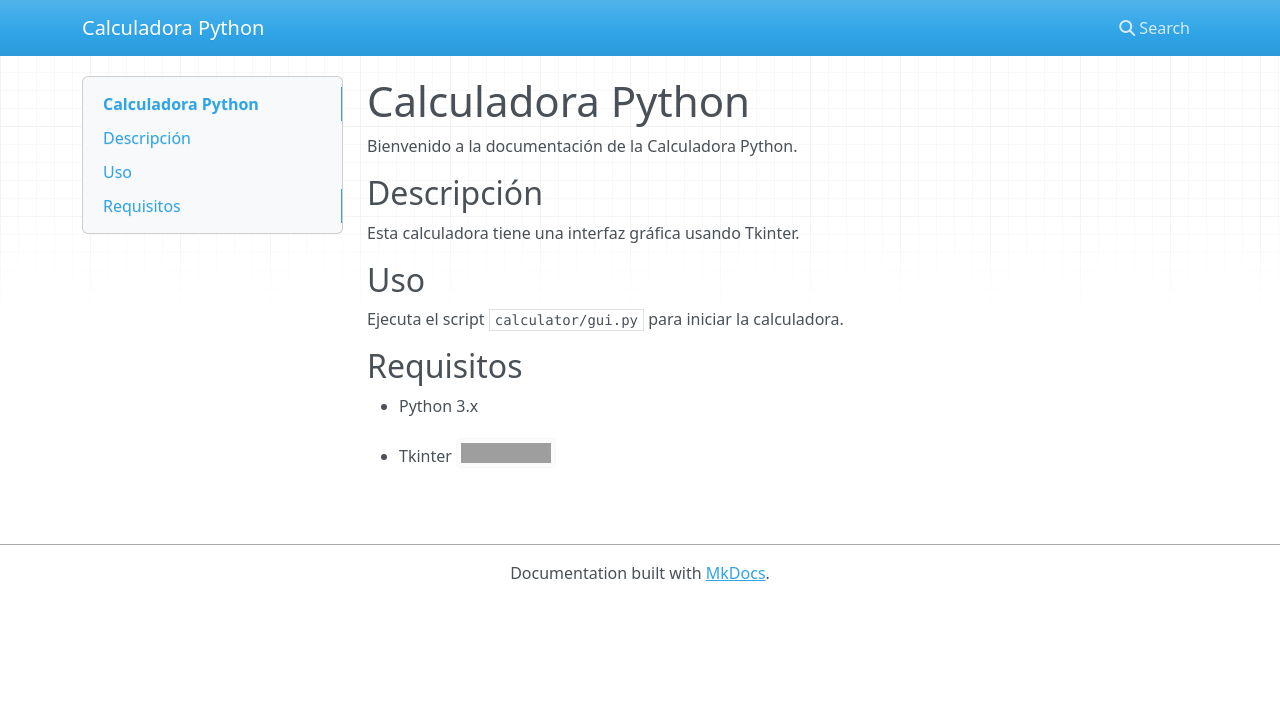
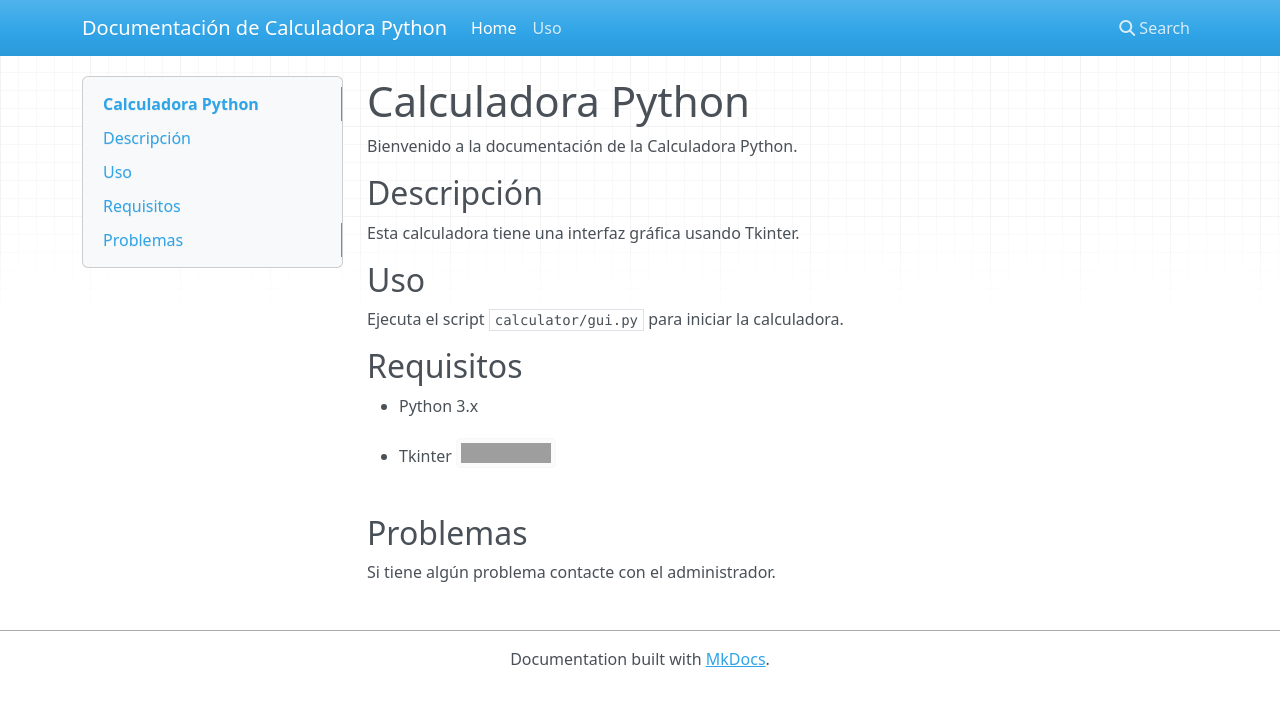
Before and after one commit to vjp-antonioPD/PPS-Unidad0ActividadGit-Antonio, an MkDocs documentation site: the page built from docs/index.md, in a window 1280 px wide. Shown: the top 706 px of the page. Built offline with MkDocs 1.6.1, drawn with Linux system fonts in a browser that asks for light colours; nearby versions of some CDN libraries; some of the changed lines change nothing that is shown; grey boxes are pictures that could not be loaded.

Commit message:
modificacion index.md

```diff
--- a/docs/index.md
+++ b/docs/index.md
@@ -15,3 +15,7 @@
 - Python 3.x
 - Tkinter
 [![Licencia: CC BY-NC-SA 4.0](https://licensebuttons.net/l/by-nc-sa/4.0/88x31.png)](https://creativecommons.org/licenses/by-nc-sa/4.0/)
+
+## Problemas
+
+Si tiene algún problema contacte con el administrador.
--- a/mkdocs.yml
+++ b/mkdocs.yml
@@ -1,4 +1,33 @@
-site_name: Calculadora Python
+# mkdocs.yml
+
+# -------------------------------------------------------------
+# CONFIGURACIÓN GENERAL DEL SITIO
+# -------------------------------------------------------------
+site_name: Documentación de Calculadora Python # Define el título que aparecerá en la barra de navegación y en la etiqueta <title> del navegador.
+
+# -------------------------------------------------------------
+# ESTRUCTURA DE NAVEGACIÓN (MENÚ)
+# -------------------------------------------------------------
+# Define la lista de enlaces y el orden de aparición en el menú de navegación principal.
 nav:
-  - Home: index.md
-docs_dir: docs
+  # El nombre de la sección en el menú: nombre_archivo.md
+  - Home: index.md             # Primer elemento del menú, enlaza con el archivo 'index.md'.
+  - Uso: guia_uso.md           # Segundo elemento del menú, enlaza con el archivo 'guia_uso.md'.
+  # Se pueden añadir subsecciones anidando listas:
+  # - Referencia:
+  #   - Funciones: referencia/funciones.md
+  #   - Clases: referencia/clases.md
+
+# -------------------------------------------------------------
+# DIRECTORIOS
+# -------------------------------------------------------------
+# Ruta de la carpeta que contiene todos los archivos .md (Markdown) de la documentación.
+# MkDocs buscará aquí los archivos listados en 'nav'.
+doc_dir: docs
+# -------------------------------------------------------------
+# TEMA (Opcional, pero común)
+# -------------------------------------------------------------
+# theme:
+#   name: 'material' # Si usas el popular tema Material for MkDocs.
+#   # highlightjs: true
+#   # code_fences: true
```
